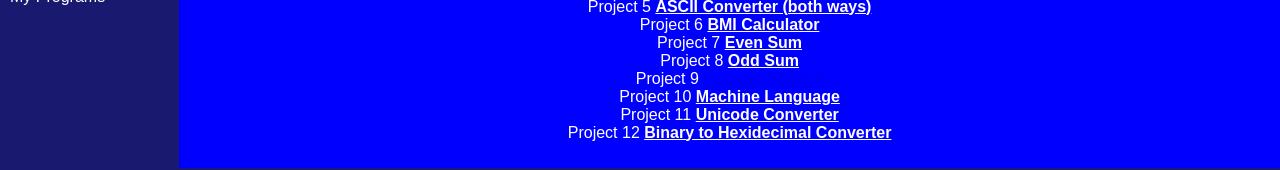
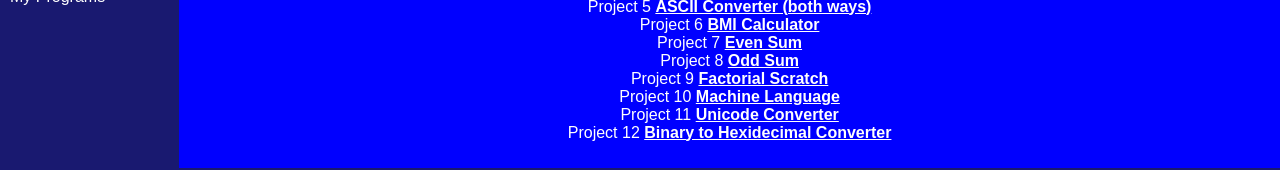
Before and after one commit to reliasbz/foc, a plain HTML site: page project.html in a window 1280 px wide. Shown: the part 438-608 px from the top of the page. Drawn offline with Linux system fonts and the light colour scheme.

Commit message:
Fix HTML formatting and structure

```diff
--- a/project.html
+++ b/project.html
@@ -117,7 +117,7 @@ body {
      Project 6 <a href="bmi.html" style="color: white; font-weight: bold;">BMI Calculator</a> <br>
      Project 7 <a href="evenSum.html" style="color: white; font-weight: bold;">Even Sum</a> <br>
      Project 8 <a href="oddSum.html" style="color: white; font-weight: bold;">Odd Sum</a> <br>
-     Project 9 <a href="https://scratch.mit.edu/projects/1441366667/editor/">Factorial Scratch</a> <br>
+     Project 9 <a href="https://scratch.mit.edu/projects/1441366667/editor/" style="color: white; font-weight: bold;">Factorial Scratch</a> <br>
      Project 10 <a href="machine-language.html" style="color: white; font-weight: bold;">Machine Language</a> <br>
      Project 11 <a href="uni.html" style="color: white; font-weight: bold;">Unicode Converter</a> <br>
      Project 12 <a href="binary-to-hex.html" style="color: white; font-weight: bold;">Binary to Hexidecimal Converter</a> <br>
```
